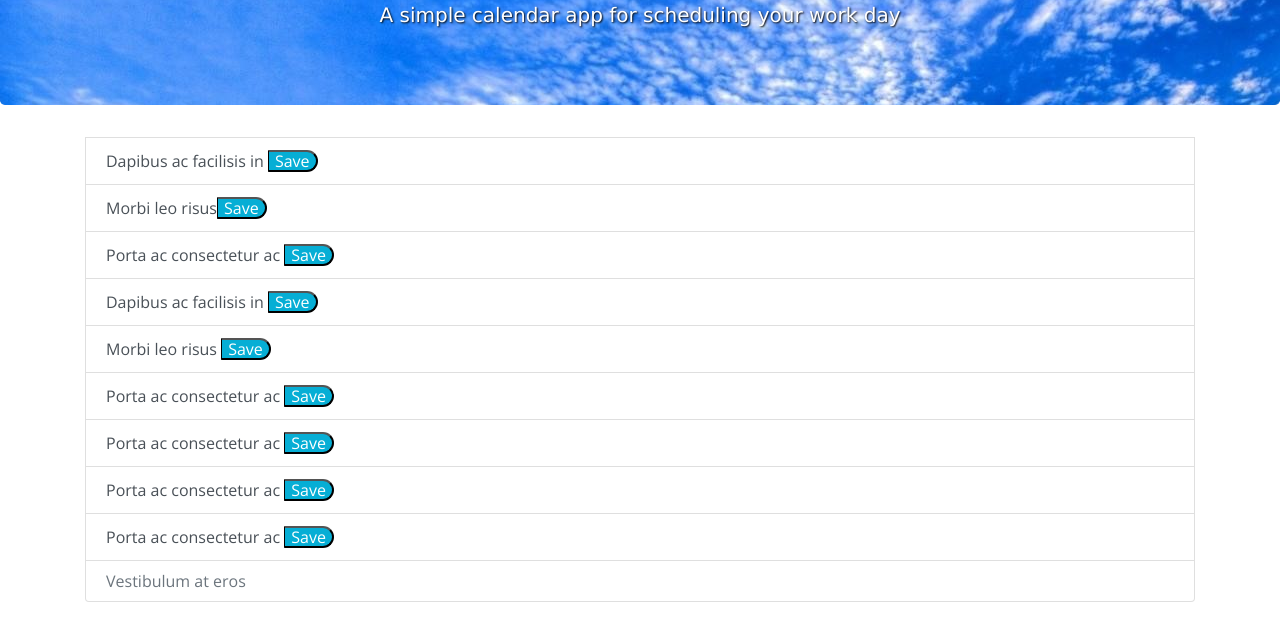
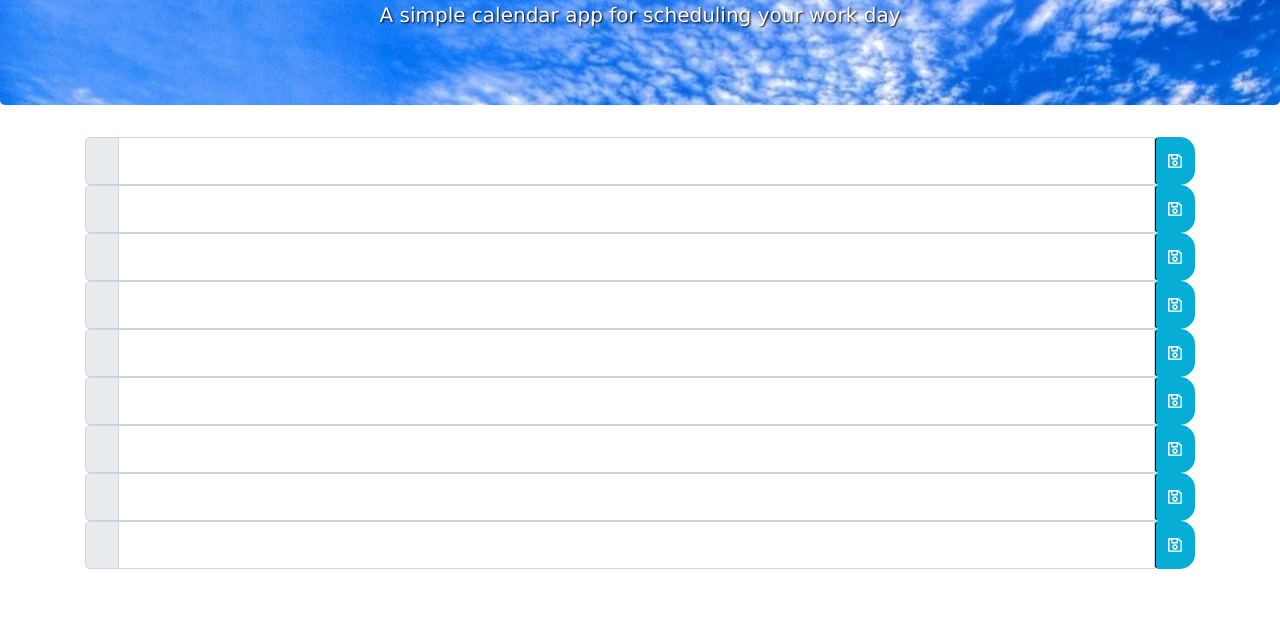
Before and after one commit to Electrovert/dayPlanner, a plain HTML site: page index.html in a window 1280 px wide. Shown: the part 115-756 px from the top of the page. Drawn offline with nearby package versions, Linux system fonts and the light colour scheme.

Commit message:
Had to change the input fields, couldn't get initial ones to hold/save text

```diff
--- a/index.html
+++ b/index.html
@@ -7,12 +7,8 @@
       rel="stylesheet"
       href="https://stackpath.bootstrapcdn.com/bootstrap/4.3.1/css/bootstrap.min.css"
     />
-    <link
-      rel="stylesheet"
-      href="https://use.fontawesome.com/releases/v5.8.1/css/all.css"
-      integrity="sha384-50oBUHEmvpQ+1lW4y57PTFmhCaXp0ML5d60M1M7uH2+nqUivzIebhndOJK28anvf"
-      crossorigin="anonymous"
-    />
+    <link rel="stylesheet" href="https://use.fontawesome.com/releases/v5.8.1/css/all.css"
+        integrity="sha384-50oBUHEmvpQ+1lW4y57PTFmhCaXp0ML5d60M1M7uH2+nqUivzIebhndOJK28anvf" crossorigin="anonymous" />
     <link
       href="https://fonts.googleapis.com/css?family=Open+Sans&display=swap"
       rel="stylesheet"
@@ -22,33 +18,103 @@
   </head>
 
   <body>
+
+ <!--Header, what you see on the top of the page-->
     <header class="jumbotron">
       <h1 class="header">Work Day Scheduler</h1>
       <p class="lead">A simple calendar app for scheduling your work day</p>
       <p id="currentDay" class="lead"></p>
     </header>
+
+  <!--This container holds all the time blocks-->
     <div class="container">
-      <!-- Timeblocks go here -->
 
-      <div class="hours">
-        <ul class="instruction">
+      <!-- 9 am timeblock -->
+      <div class="input-group input-group-lg" data-hour="9">
+          <div class="input-group-prepend">
+              <span class="input-group-text time-block block1"></span>
+          </div>
+          <input type="text" class="form-control form1" aria-label="Large">
+          <button class="btn saveBtn"><i class="far fa-save"></i></button>
 
-        </ul>
 
-        <li class="list-group-item list-group-item-action">Dapibus ac facilisis in <button class="saveBtn">Save</button></li>
-          <li class="list-group-item list-group-item-action">Morbi leo risus<button class="saveBtn">Save</button></a>
-          <li class="list-group-item list-group-item-action">Porta ac consectetur ac <button class="saveBtn">Save</button></li>
-          <li class="list-group-item list-group-item-action">Dapibus ac facilisis in <button class="saveBtn">Save</button></li>
-          <li class="list-group-item list-group-item-action">Morbi leo risus <button class="saveBtn">Save</button></li>
-          <li class="list-group-item list-group-item-action">Porta ac consectetur ac <button class="saveBtn">Save</button></li>
-          <li class="list-group-item list-group-item-action">Porta ac consectetur ac <button class="saveBtn">Save</button></li>
-          <li class="list-group-item list-group-item-action">Porta ac consectetur ac <button class="saveBtn">Save</button></li>
-          <li class="list-group-item list-group-item-action">Porta ac consectetur ac <button class="saveBtn">Save</button></li>
-        <li class="list-group-item list-group-item-action disabled" tabindex="-1" aria-disabled="true">Vestibulum at eros</a>
-      </ul>
+          <!-- 10 am timeblock -->
+        <div class="input-group input-group-lg" data-hour="10">
+            <div class="input-group-prepend">
+                <span class="input-group-text time-block block2"></span>
+            </div>
+            <input type="text" class="form-control form2" aria-label="Large">
+            <button class="btn saveBtn"><i class="far fa-save"></i></button>
+        </div>
+
+        <!-- 11 am timeblock  -->
+        <div class="input-group input-group-lg" data-hour="11">
+            <div class="input-group-prepend">
+                <span class="input-group-text time-block block3"></span>
+            </div>
+            <input type="text" class="form-control form3" aria-label="Large">
+            <button class="btn saveBtn"><i class="far fa-save"></i></button>
+        </div>
+
+        <!-- 12 pm timeblock -->
+        <div class="input-group input-group-lg" data-hour="12">
+            <div class="input-group-prepend">
+                <span class="input-group-text time-block block4"></span>
+            </div>
+            <input type="text" class="form-control form4" aria-label="Large">
+            <button class="btn saveBtn"><i class="far fa-save"></i></button>
+        </div>
+
+        <!-- 1 pm timeblock -->
+        <div class="input-group input-group-lg" data-hour="1">
+            <div class="input-group-prepend">
+                <span class="input-group-text time-block block5"></span>
+            </div>
+            <input type="text" class="form-control form5" aria-label="Large">
+            <button class="btn saveBtn"><i class="far fa-save"></i></button>
+        </div>
+
+        <!-- 2 pm timeblock -->
+        <div class="input-group input-group-lg" data-hour="2">
+            <div class="input-group-prepend">
+                <span class="input-group-text time-block block6"></span>
+            </div>
+            <input type="text" class="form-control form6" aria-label="Large">
+            <button class="btn saveBtn"><i class="far fa-save"></i></button>
+        </div>
+
+        <!-- 3 pm Timeblock -->
+        <div class="input-group input-group-lg" data-hour="3">
+            <div class="input-group-prepend">
+                <span class="input-group-text time-block block7"></span>
+            </div>
+            <input type="text" class="form-control form7" aria-label="Large">
+            <button class="btn saveBtn"><i class="far fa-save"></i></button>
+        </div>
+
+        <!-- 4 pm Timeblock -->
+        <div class="input-group input-group-lg" data-hour="4">
+            <div class="input-group-prepend">
+                <span class="input-group-text time-block block8"></span>
+            </div>
+            <input type="text" class="form-control form8" aria-label="Large">
+            <button class="btn saveBtn"><i class="far fa-save"></i></button>
+        </div>
+
+        <!-- 5 pm Timeblock -->
+        <div class="input-group input-group-lg" data-hour="5">
+            <div class="input-group-prepend">
+                <span class="input-group-text time-block block9"></span>
+            </div>
+            <input type="text" class="form-control form9" aria-label="Large">
+            <button class="btn saveBtn"><i class="far fa-save"></i></button>
+        </div>
+
+      </div>
     </div>
 
     <script src="https://code.jquery.com/jquery-3.4.1.min.js"></script>
     <script src="https://cdnjs.cloudflare.com/ajax/libs/moment.js/2.24.0/moment.min.js"></script>
+    <script src="script.js"></script>
   </body>
 </html>
```
